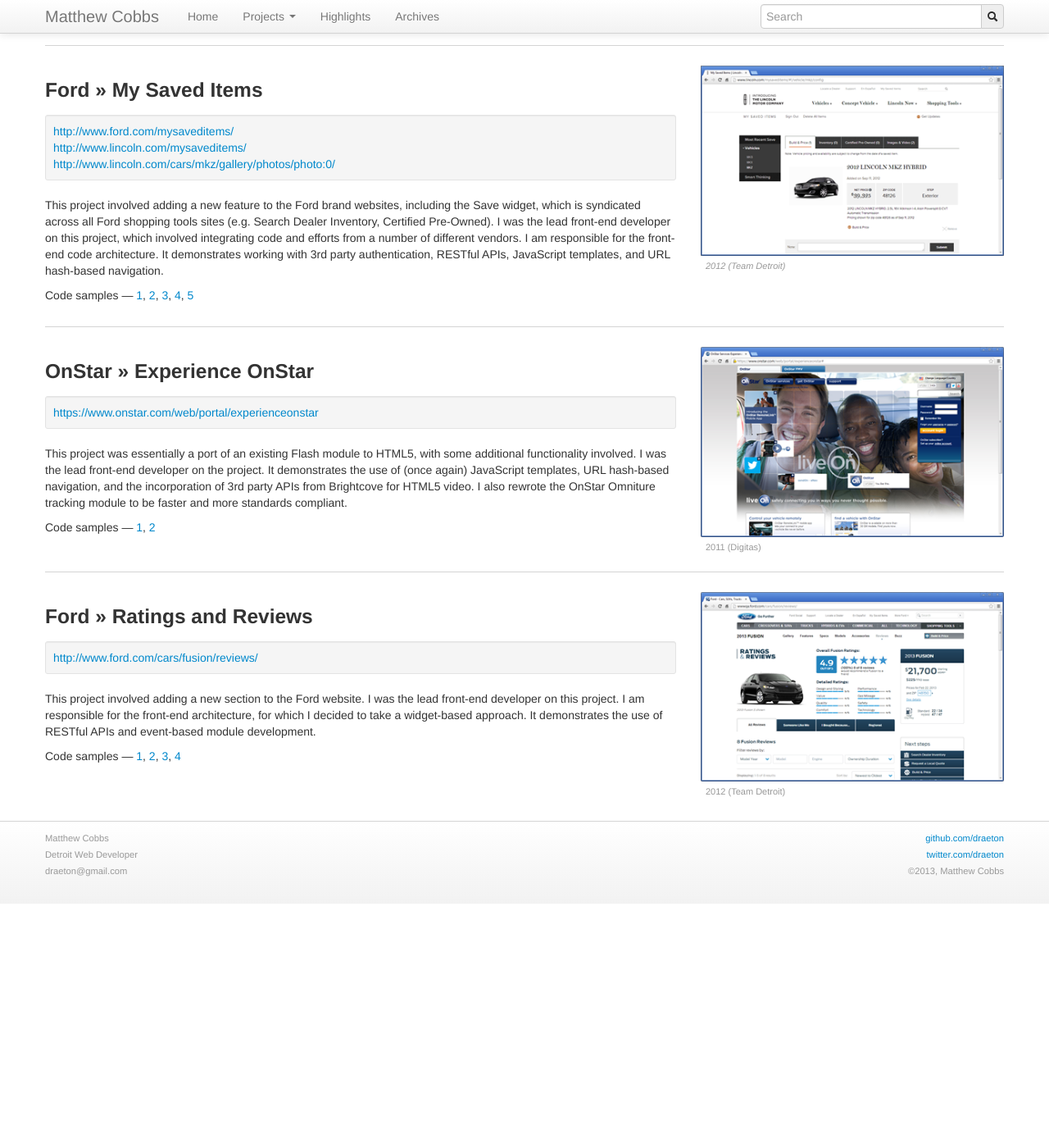
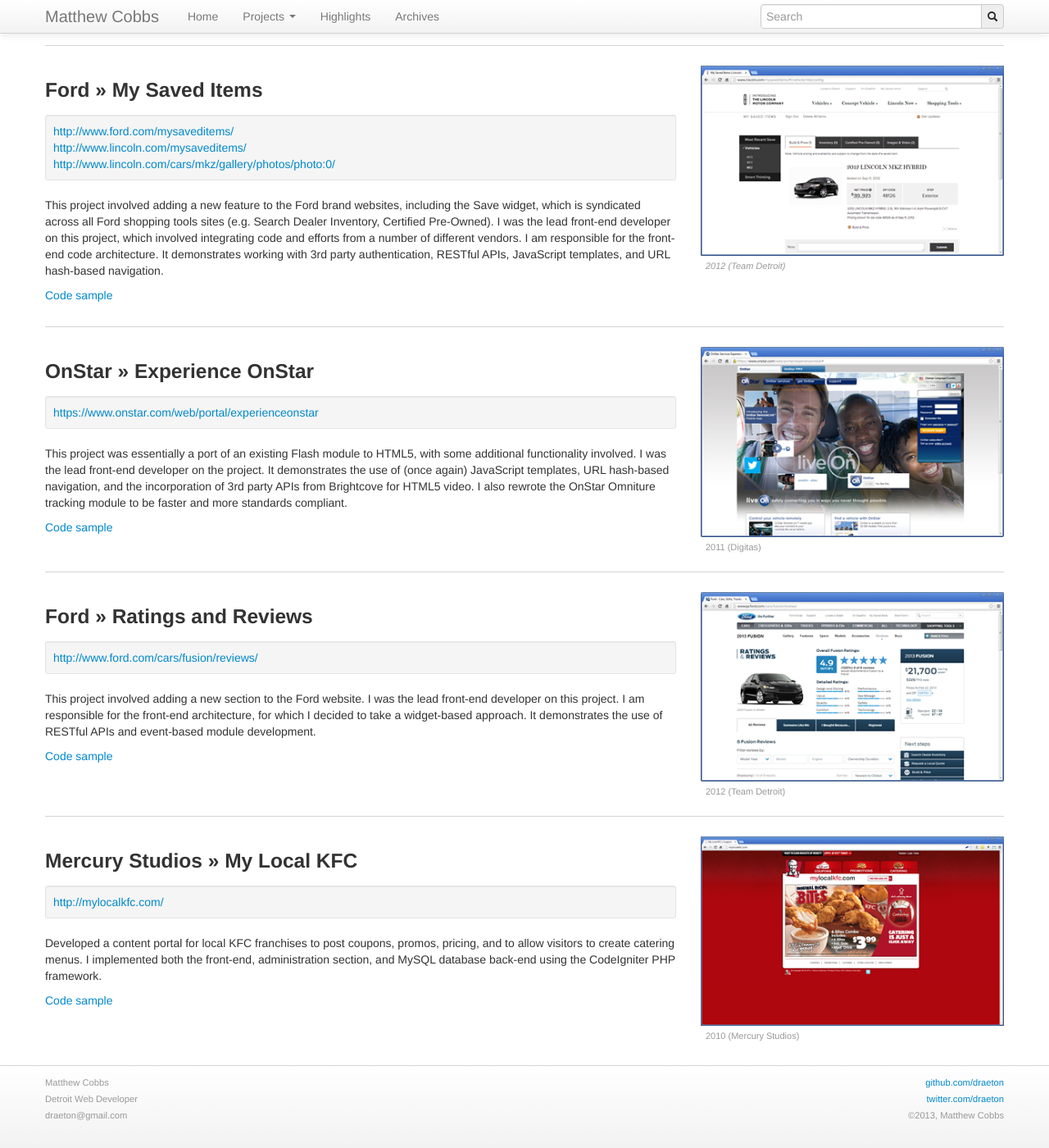
Before and after one commit to draeton/draeton.github.com, a Jekyll site: the page built from highlights.html, in a window 1280 px wide and 1400 px high, scrolled down 388 px. Shown: the whole window at 82% size. Built offline with Jekyll 4.4.1, drawn with Linux system fonts in a browser that asks for light colours; nearby versions of some CDN libraries; Markdown is read by kramdown in place of the engine named in the settings; before the commit the page ends 1490 px from its top, so only the background shows below that.

Commit message:
adding kfc project and code samples

```diff
--- a/highlights.html
+++ b/highlights.html
@@ -20,9 +20,7 @@
 
             <p>This is a personal open source project that received a <a href="http://www.twylah.com/smashingmag/tweets/226007275523936256">mention from Smashing Magazine</a>, was <a href="http://html5weekly.com/archive/79.html">twice-included</a> in the <a href="http://html5weekly.com/">HTML5 Weekly</a> newsletter, and drives over 5000 visitors a month to my personal site. It demonstrates the ability to work with the new HTML5 APIs. Visitors to the repository also see the use of build scripts (Grunt), automated JavaScript documentation (Docker), minification (Uglify), linting (JSHint), and unit testing (QUnit).</p>
 
-            <p>Code samples —
-                <a href="https://github.com/draeton/stitches/tree/master/src">1</a>
-            </p>
+            <p><a href="https://github.com/draeton/stitches/tree/master/src">Code sample</a></p>
         </div>
 
         <div class="span4 highlight-thumbnail">
@@ -43,13 +41,7 @@
 
             <p>This project involved adding a new feature to the Ford brand websites, including the Save widget, which is syndicated across all Ford shopping tools sites (e.g. Search Dealer Inventory, Certified Pre-Owned). I was the lead front-end developer on this project, which involved integrating code and efforts from a number of different vendors. I am responsible for the front-end code architecture. It demonstrates working with 3rd party authentication, RESTful APIs, JavaScript templates, and URL hash-based navigation.</p>
 
-            <p>Code samples —
-                <a href="http://www.ford.com/ngtemplates/ngassets/js/ngbs.u.anchor.js">1</a>,
-                <a href="http://www.ford.com/ngtemplates/ngassets/js/ngbs.u.deeplink.js">2</a>,
-                <a href="http://www.ford.com/ngtemplates/ngassets/com/global/templates/mysaveditems/mysaveditems.data.js">3</a>,
-                <a href="http://www.ford.com/ngtemplates/ngassets/com/global/templates/mysaveditems/mysaveditems.page.js">4</a>,
-                <a href="http://www.ford.com/ngtemplates/ngassets/com/global/widgets/save/ng_save.js">5</a>
-            </p>
+            <p><a href="https://gist.github.com/draeton/4285da1f539cc00d7eed">Code sample</a></p>
         </div>
 
         <div class="span4 highlight-thumbnail">
@@ -68,10 +60,7 @@
 
             <p>This project was essentially a port of an existing Flash module to HTML5, with some additional functionality involved. I was the lead front-end developer on the project. It demonstrates the use of (once again) JavaScript templates, URL hash-based navigation, and the incorporation of 3rd party APIs from Brightcove for HTML5 video. I also rewrote the OnStar Omniture tracking module to be faster and more standards compliant.</p>
 
-            <p>Code samples —
-                <a href="https://www.onstar.com/tunnel-web/webdav/portal/document_library/js/experience-onstar/lounge.js">1</a>,
-                <a href="https://www.onstar.com/tunnel-web/webdav/portal/document_library/js/onstar_tracking.js">2</a>
-            </p>
+            <p><a href="https://gist.github.com/draeton/be36b3b5ba1219baeaa1">Code sample</a></p>
         </div>
 
         <div class="span4 highlight-thumbnail">
@@ -90,12 +79,7 @@
 
             <p>This project involved adding a new section to the Ford website. I was the lead front-end developer on this project. I am responsible for the front-end architecture, for which I decided to take a widget-based approach. It demonstrates the use of RESTful APIs and event-based module development.
 
-            <p>Code samples —
-                <a href="http://www.ford.com/ngtemplates/ngassets/com/forddirect/ng/views/nameplate/ratings-and-reviews/core/reviews.js">1</a>,
-                <a href="http://www.ford.com/ngtemplates/ngassets/com/forddirect/ng/widgets/ratings-and-reviews/reviews/reviews.js">2</a>,
-                <a href="http://www.ford.com/ngtemplates/ngassets/com/forddirect/ng/widgets/ratings-and-reviews/radio/radio.js">3</a>,
-                <a href="http://www.ford.com/ngtemplates/ngassets/com/forddirect/ng/widgets/ratings-and-reviews/pagination/pagination.js">4</a>
-            </p>
+            <p><a href="https://gist.github.com/draeton/93c00021798c6048e954">Code sample</a></p>
         </div>
 
         <div class="span4 highlight-thumbnail">
@@ -104,5 +88,24 @@
         </div>
     </div>
 
+    <div class="highlight row-fluid">
+        <div class="span8">
+            <h3>Mercury Studios &raquo; My Local KFC</h3>
+
+            <ul class="unstyled well well-small">
+                <li><a href="http://mylocalkfc.com/">http://mylocalkfc.com/</a></li>
+            </ul>
+
+            <p>Developed a content portal for local KFC franchises to post coupons, promos, pricing, and to allow visitors to create catering menus. I implemented both the front-end, administration section, and MySQL database back-end using the CodeIgniter PHP framework.
+
+            <p><a href="https://gist.github.com/draeton/313490416f6e0585e1ce">Code sample</a></p>
+        </div>
+
+        <div class="span4 highlight-thumbnail">
+            <img src="/img/projects/kfc.png" width="400" height="250" alt="My Local KFC"/>
+            <p class="caption">2010 (Mercury Studios)</p>
+        </div>
+    </div>
+
 </section>
 <!-- end section -->
```
Also changed, not shown: img/projects/kfc.png (added).
